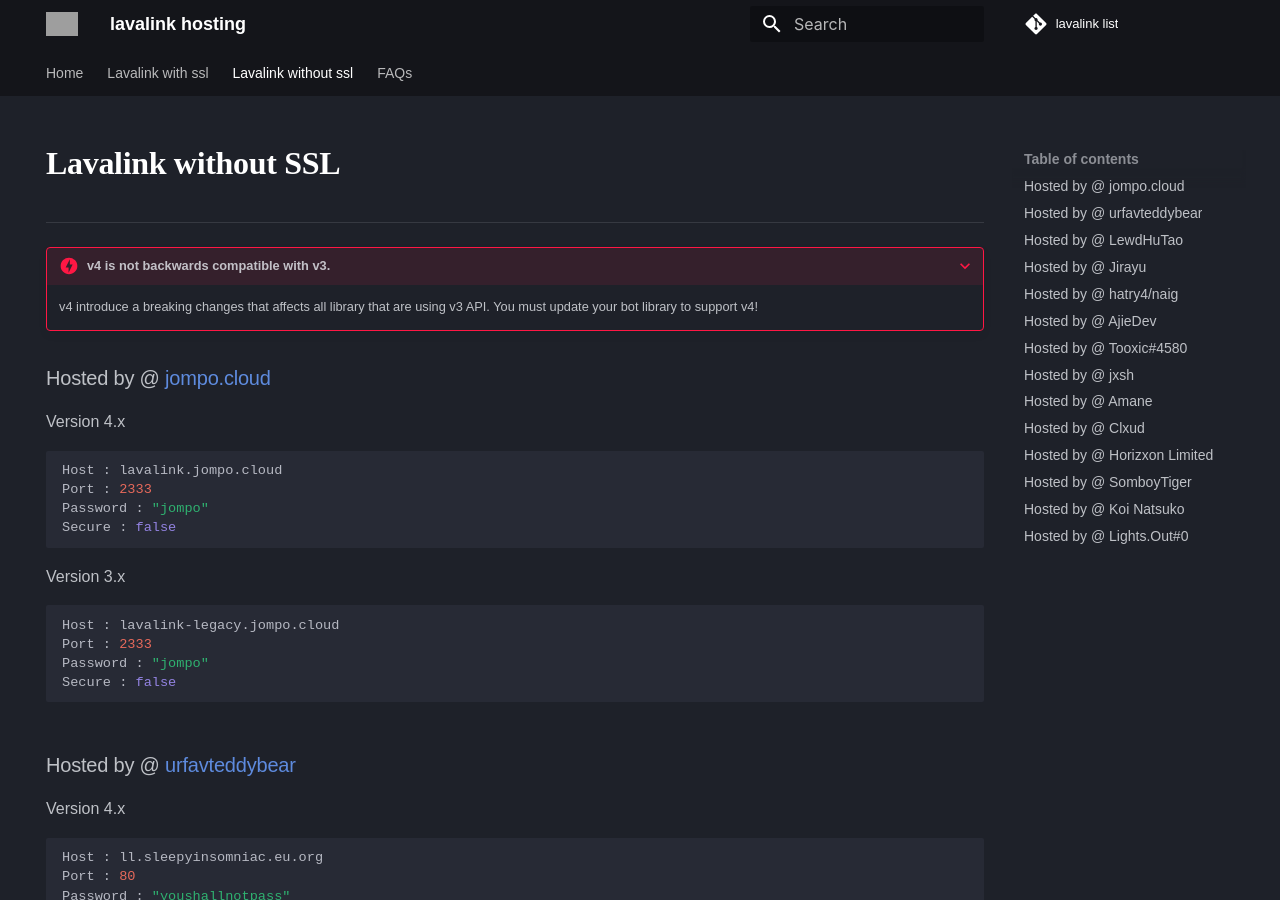
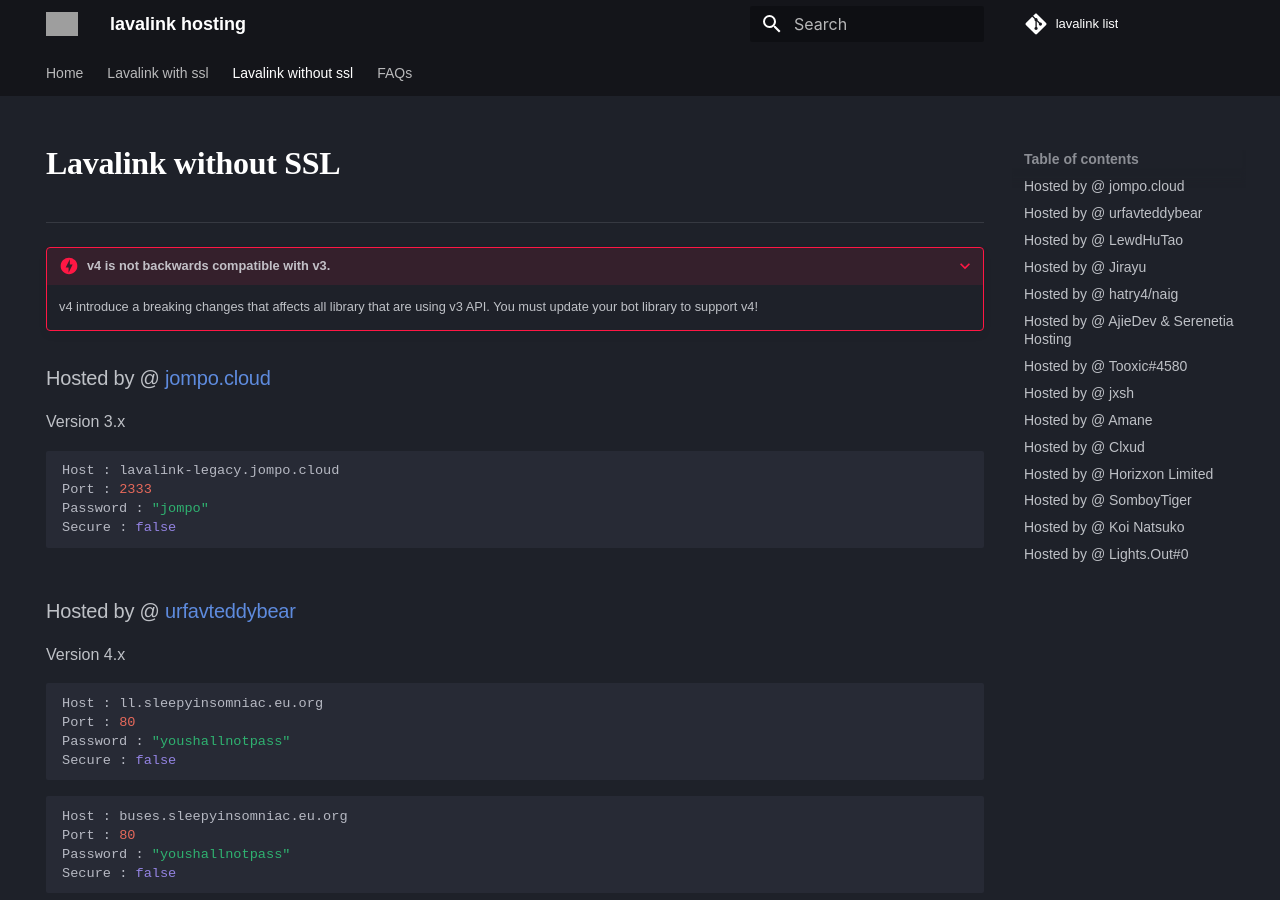
Before and after one commit to DarrenOfficial/lavalink-list, an MkDocs documentation site: the page built from docs/NoSSL/lavalink-without-ssl.md, in a window 1280 px wide and 900 px high. Built offline with MkDocs 1.6.1 and Material for MkDocs 9.7.7, drawn with Linux system fonts in a browser that asks for light colours; some web fonts are replaced; comment, search, counter and statistics services are not loaded; a style sheet for code colours, icons or effects is not loaded; grey boxes are pictures that could not be loaded.

Commit message:
Update lavalink-without-ssl.md

````diff
--- a/docs/NoSSL/lavalink-without-ssl.md
+++ b/docs/NoSSL/lavalink-without-ssl.md
@@ -25,13 +25,6 @@ hide:
 <!-- PLEASE READ -->
 
 ### Hosted by @ [jompo.cloud](https://jompo.cloud/)
-Version 4.x
-```bash
-Host : lavalink.jompo.cloud
-Port : 2333
-Password : "jompo"
-Secure : false
-```
 Version 3.x
 ```bash
 Host : lavalink-legacy.jompo.cloud
@@ -94,7 +87,7 @@ Password : "NAIGLAVA-dash.techbyte.host"
 Secure : false
 ```
 
-### Hosted by @ [AjieDev](https://github.com/AjieDev)
+### Hosted by @ [AjieDev](https://github.com/AjieDev) & [Serenetia Hosting](https://dashboard.serenetia.com/)
 [Website & Live Stats](https://free.lavalink.rf.gd/) | [Support server](https://dsc.gg/ajidevserver) <br />
 [SSL version](https://lavalink.darrennathanael.com/SSL/lavalink-with-ssl/#hosted-by-ajiedev) <br />
 Version 3.7.12 <br />
````
